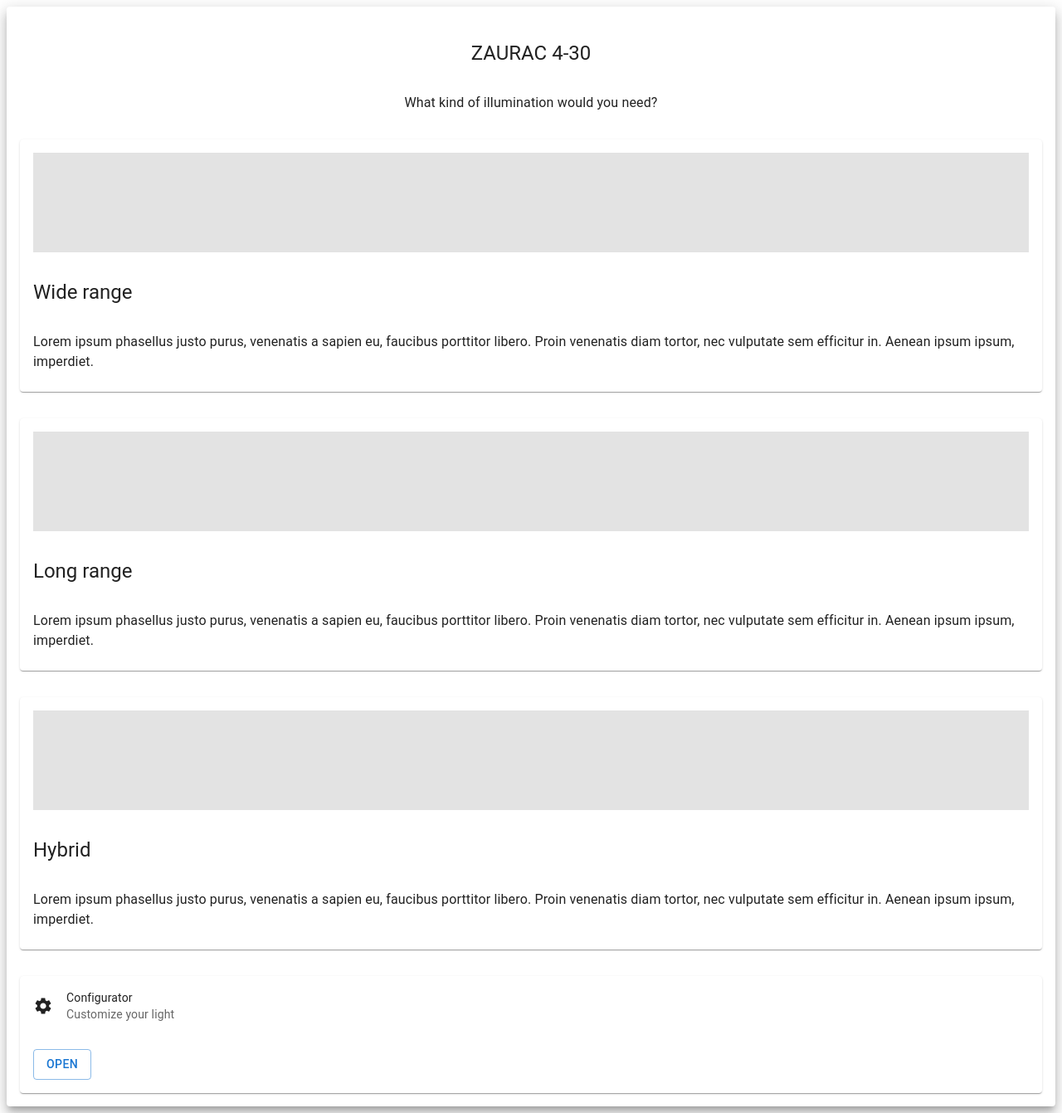
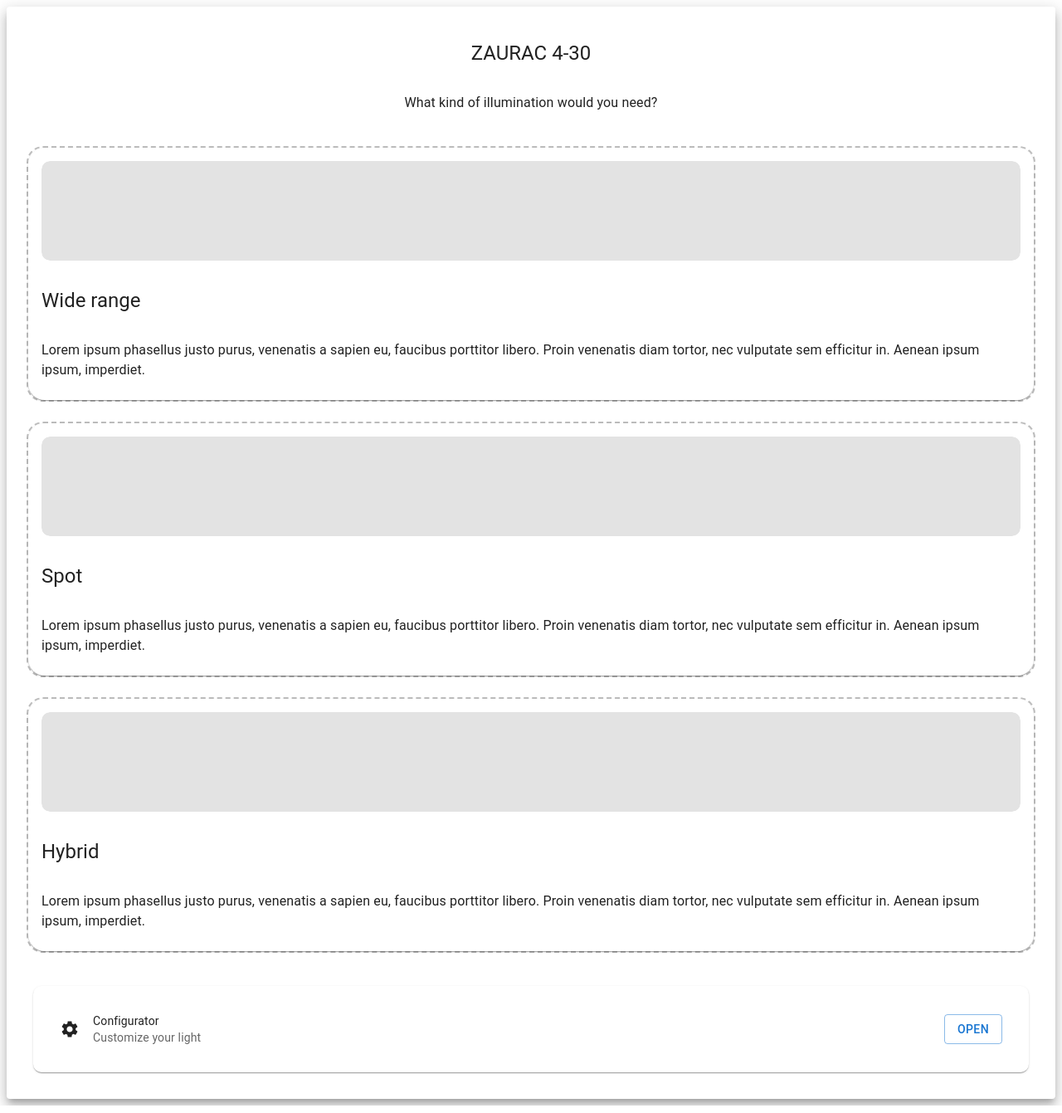
Before and after one commit to alanenpa/tech-data-flow, a React (Create React App) app: page /products in a window 1280 px wide. Shown: the whole page at 83% size. Built offline with nearby package versions, Linux system fonts and the light colour scheme.

Commit message:
Products styling

```diff
--- a/src/pages/Products.js
+++ b/src/pages/Products.js
@@ -18,9 +18,9 @@ const Products = () => {
             <Typography>What kind of illumination would you need?</Typography>
           </Box>
         </Grid>
-        <Grid item sx={{ p: 2 }}>
-          <Card>
-            <Skeleton sx={{ m: 2, height: 120 }} animation="wave" variant="rectangular" />
+        <Grid item sx={{ m: 3, borderStyle: 'dashed', borderColor: '#bdbdbd', borderRadius: '20px', borderWidth: '2px'  }}>
+          <Card sx={{ borderRadius: '20px' }} >
+            <Skeleton sx={{ m: 2, height: 120, borderRadius: '10px' }} animation="wave" variant="rectangular" />
             <CardHeader
               title='Wide range'
             />
@@ -32,11 +32,11 @@ const Products = () => {
             </CardContent>
           </Card>
         </Grid>
-        <Grid item sx={{ p: 2 }}>
-          <Card>
-            <Skeleton sx={{ m: 2, height: 120 }} animation="wave" variant="rectangular" />
+        <Grid item sx={{ m: 3, borderStyle: 'dashed', borderColor: '#bdbdbd', borderRadius: '20px', borderWidth: '2px'  }}>
+          <Card sx={{ borderRadius: '20px' }} >
+            <Skeleton sx={{ m: 2, height: 120, borderRadius: '10px' }} animation="wave" variant="rectangular" />
             <CardHeader
-              title='Long range'
+              title='Spot'
             />
             <CardContent>
               <Typography>
@@ -46,9 +46,9 @@ const Products = () => {
             </CardContent>
           </Card>
         </Grid>
-        <Grid item sx={{ p: 2 }}>
-          <Card>
-            <Skeleton sx={{ m: 2, height: 120 }} animation="wave" variant="rectangular" />
+        <Grid item sx={{ m: 3, borderStyle: 'dashed', borderColor: '#bdbdbd', borderRadius: '20px', borderWidth: '2px'  }}>
+          <Card sx={{ borderRadius: '20px' }} >
+            <Skeleton sx={{ m: 2, height: 120, borderRadius: '10px' }} animation="wave" variant="rectangular" />
             <CardHeader
               title='Hybrid'
             />
@@ -60,18 +60,16 @@ const Products = () => {
             </CardContent>
           </Card>
         </Grid>
-        <Grid item sx={{ p: 2 }}>
-          <Card>
+        <Grid item sx={{ p: 2, m: 2 }}>
+        <Card sx={{ display: 'flex', justifyContent: 'space-between', alignItems: 'center', padding: '16px', borderRadius: '10px' }}>
           <CardHeader
-              avatar={
-                <SettingsIcon />
-              }
+            avatar={<SettingsIcon />}
             title='Configurator'
             subheader='Customize your light'
           />
           <CardActions>
             <Link to='/configurator'>
-                <Button sx={{ m: 1}} variant="outlined">
+              <Button sx={{ m: 1 }} variant="outlined">
                 Open
               </Button>
             </Link>
```
Lines whose indentation alone changed are shown as unchanged.
